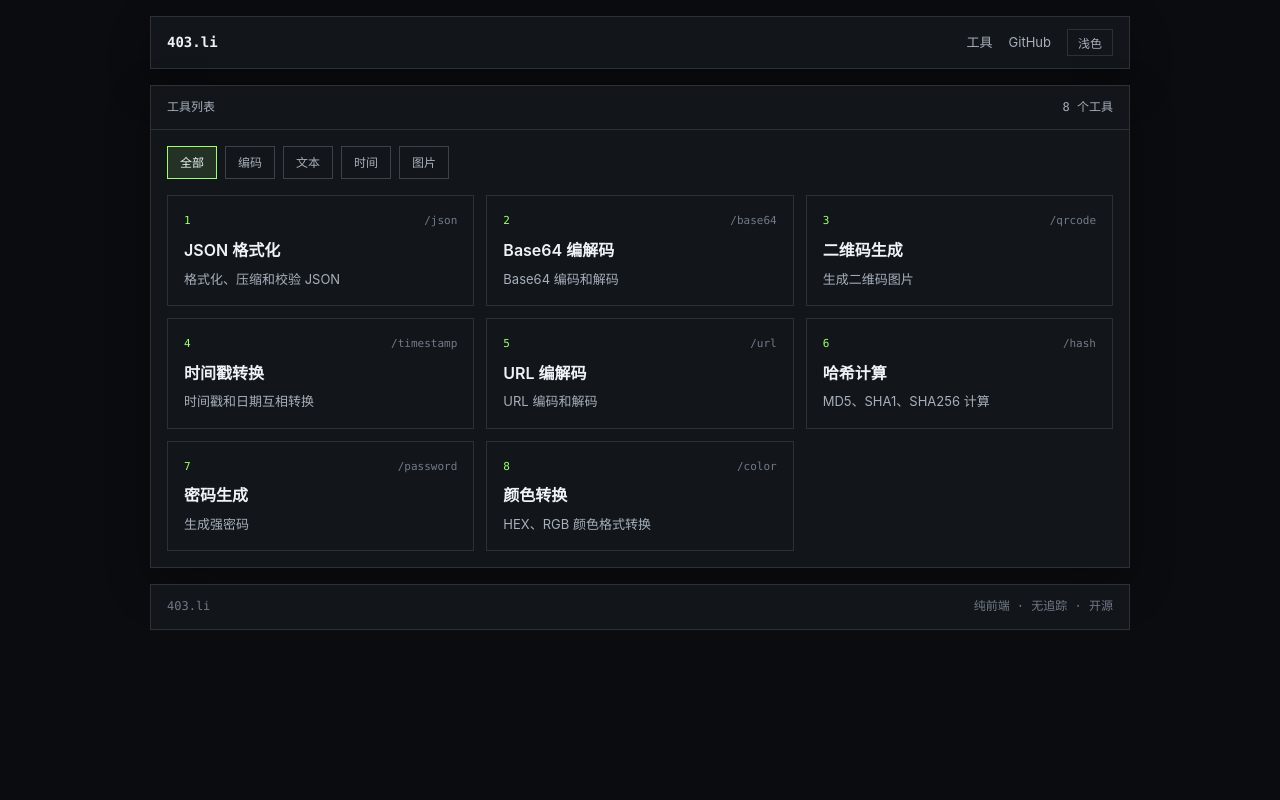
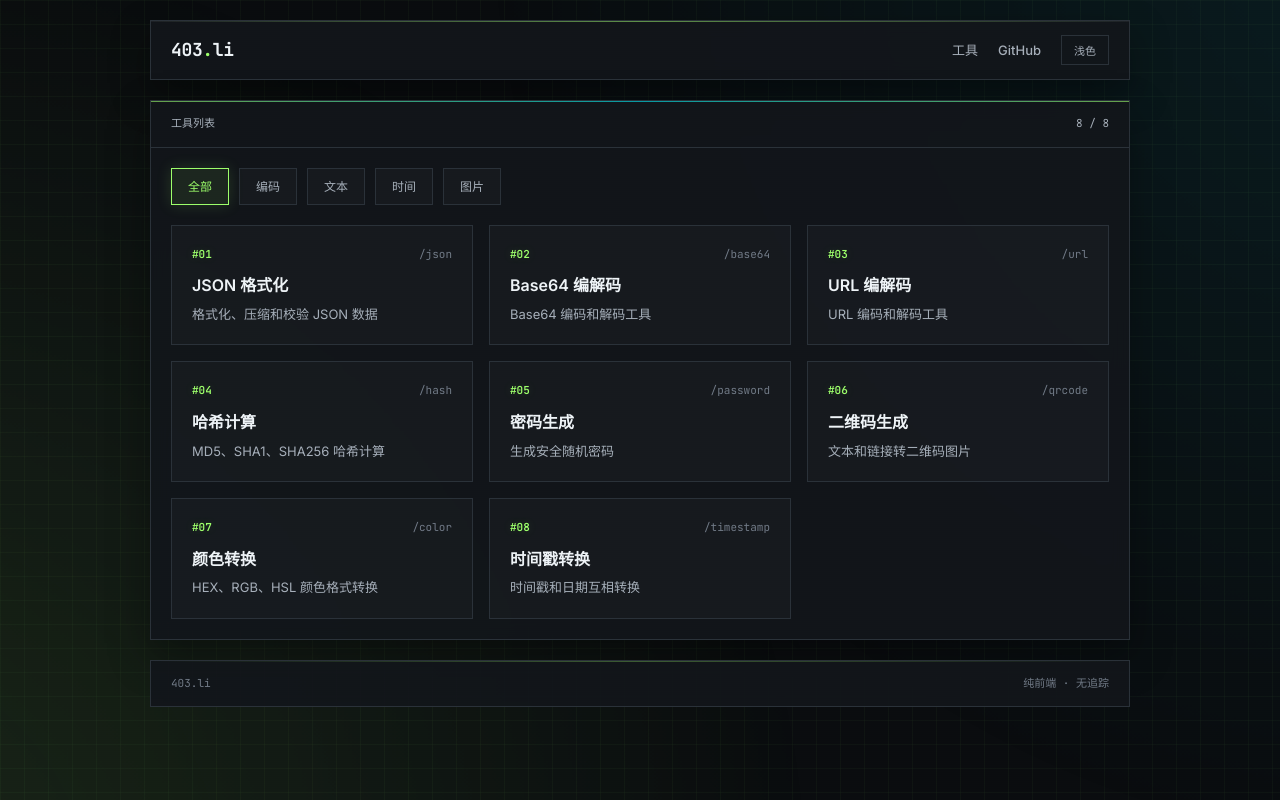
Before and after one commit to Xue-LC/403-li, a Vue app: page /tools in a window 1280 px wide. Built offline with nearby package versions, Linux system fonts and the light colour scheme.

Commit message:
style: 加回帅气视觉元素，保持简洁布局

```diff
--- a/src/App.vue
+++ b/src/App.vue
@@ -1,8 +1,8 @@
 <template>
   <div class="app">
-    <!-- 简洁顶部 -->
+    <!-- 顶部导航 -->
     <header class="topbar">
-      <a href="/" class="brand">403.li</a>
+      <a href="/" class="brand">403<span>.</span>li</a>
       <nav class="nav">
         <a href="/" class="nav-link">工具</a>
         <a href="https://github.com" target="_blank" class="nav-link">GitHub</a>
@@ -10,11 +10,11 @@
       </nav>
     </header>
 
-    <!-- 工具列表 -->
+    <!-- 工具面板 -->
     <main class="tool-panel">
       <div class="panel-head">
         <span>工具列表</span>
-        <span>{{ tools.length }} 个工具</span>
+        <span>{{ filteredTools.length }} / {{ tools.length }}</span>
       </div>
       <div class="panel-body">
         <!-- 分类标签 -->
@@ -26,11 +26,11 @@
           <span class="tab" :class="{ active: activeTab === 'image' }" @click="activeTab = 'image'">图片</span>
         </div>
 
-        <!-- 工具卡片 -->
+        <!-- 工具网格 -->
         <div class="tool-grid">
           <article class="tool-item" v-for="tool in filteredTools" :key="tool.id" @click="navigateTo(tool.path)">
             <div class="tool-header">
-              <span class="tool-id">{{ tool.id }}</span>
+              <span class="tool-id">#{{ tool.id.toString().padStart(2, '0') }}</span>
               <span class="tool-path">{{ tool.path }}</span>
             </div>
             <h3>{{ tool.name }}</h3>
@@ -43,7 +43,7 @@
     <!-- 页脚 -->
     <footer class="footer">
       <span>403.li</span>
-      <span>纯前端 · 无追踪 · 开源</span>
+      <span>纯前端 · 无追踪</span>
     </footer>
   </div>
 </template>
@@ -56,14 +56,14 @@ export default {
       isDark: true,
       activeTab: 'all',
       tools: [
-        { id: 1, path: '/json', name: 'JSON 格式化', description: '格式化、压缩和校验 JSON', category: 'encoding' },
-        { id: 2, path: '/base64', name: 'Base64 编解码', description: 'Base64 编码和解码', category: 'encoding' },
-        { id: 3, path: '/qrcode', name: '二维码生成', description: '生成二维码图片', category: 'image' },
-        { id: 4, path: '/timestamp', name: '时间戳转换', description: '时间戳和日期互相转换', category: 'time' },
-        { id: 5, path: '/url', name: 'URL 编解码', description: 'URL 编码和解码', category: 'encoding' },
-        { id: 6, path: '/hash', name: '哈希计算', description: 'MD5、SHA1、SHA256 计算', category: 'text' },
-        { id: 7, path: '/password', name: '密码生成', description: '生成强密码', category: 'text' },
-        { id: 8, path: '/color', name: '颜色转换', description: 'HEX、RGB 颜色格式转换', category: 'image' }
+        { id: 1, path: '/json', name: 'JSON 格式化', description: '格式化、压缩和校验 JSON 数据', category: 'encoding' },
+        { id: 2, path: '/base64', name: 'Base64 编解码', description: 'Base64 编码和解码工具', category: 'encoding' },
+        { id: 3, path: '/url', name: 'URL 编解码', description: 'URL 编码和解码工具', category: 'encoding' },
+        { id: 4, path: '/hash', name: '哈希计算', description: 'MD5、SHA1、SHA256 哈希计算', category: 'text' },
+        { id: 5, path: '/password', name: '密码生成', description: '生成安全随机密码', category: 'text' },
+        { id: 6, path: '/qrcode', name: '二维码生成', description: '文本和链接转二维码图片', category: 'image' },
+        { id: 7, path: '/color', name: '颜色转换', description: 'HEX、RGB、HSL 颜色格式转换', category: 'image' },
+        { id: 8, path: '/timestamp', name: '时间戳转换', description: '时间戳和日期互相转换', category: 'time' }
       ]
     }
   },
@@ -88,5 +88,4 @@ export default {
 </script>
 
 <style scoped>
-/* 样式在全局 styles.css */
 </style>
--- a/src/assets/styles.css
+++ b/src/assets/styles.css
@@ -1,4 +1,6 @@
-/* 403.li - 简洁终端风格 */
+/* 403.li - 帅气终端风格 */
+@import url('https://fonts.googleapis.com/css2?family=JetBrains+Mono:wght@400;500;600;700&family=Inter:wght@400;500;600;700&display=swap');
+
 :root {
   --bg: #0a0c0f;
   --panel: #12161b;
@@ -8,7 +10,9 @@
   --muted: #a6afba;
   --dim: #717a87;
   --green: #9dff6b;
-  --green-soft: rgba(157,255,107,0.12);
+  --green-glow: rgba(157, 255, 107, 0.15);
+  --green-soft: rgba(157, 255, 107, 0.08);
+  --cyan: #00f0ff;
   --shadow: 0 16px 38px rgba(0,0,0,0.34);
   --mono: "JetBrains Mono", Consolas, monospace;
   --sans: "Inter", system-ui, sans-serif;
@@ -24,161 +28,260 @@
   --muted: #64748b;
   --dim: #94a3b8;
   --green: #16a34a;
-  --green-soft: rgba(22,163,74,0.08);
+  --green-glow: rgba(22, 163, 74, 0.1);
+  --green-soft: rgba(22, 163, 74, 0.06);
   --shadow: 0 16px 38px rgba(0,0,0,0.1);
 }
 
 * { box-sizing: border-box; margin: 0; padding: 0; }
 
-html, body {
-  background: var(--bg);
-  color: var(--text);
+html, body { min-height: 100vh; }
+
+body {
   font-family: var(--sans);
   font-size: 14px;
   line-height: 1.6;
-  min-height: 100vh;
+  color: var(--text);
+  background:
+    linear-gradient(rgba(157, 255, 107, 0.03) 1px, transparent 1px),
+    linear-gradient(90deg, rgba(157, 255, 107, 0.03) 1px, transparent 1px),
+    var(--bg);
+  background-size: 24px 24px, 24px 24px, auto;
+  position: relative;
+}
+
+/* 扫描线 */
+body::before {
+  content: "";
+  position: fixed;
+  inset: 0;
+  pointer-events: none;
+  background: repeating-linear-gradient(0deg, rgba(157, 255, 107, 0.015) 0px, rgba(157, 255, 107, 0.015) 1px, transparent 1px, transparent 2px);
+  opacity: 0.6;
+  z-index: 9999;
+}
+
+/* 光晕背景 */
+body::after {
+  content: "";
+  position: fixed;
+  top: -50%;
+  left: -50%;
+  width: 200%;
+  height: 200%;
+  background: radial-gradient(circle at 20% 80%, var(--green-glow) 0%, transparent 40%), radial-gradient(circle at 80% 20%, rgba(0, 240, 255, 0.1) 0%, transparent 40%);
+  pointer-events: none;
+  z-index: -1;
+  animation: pulse 8s ease-in-out infinite;
+}
+
+@keyframes pulse {
+  0%, 100% { opacity: 0.5; transform: scale(1); }
+  50% { opacity: 0.8; transform: scale(1.05); }
 }
 
 .app {
-  width: min(var(--max), calc(100vw - 16px));
+  width: min(var(--max), calc(100vw - 24px));
   margin: 0 auto;
-  padding: 16px 0 24px;
+  padding: 20px 0 32px;
+  position: relative;
+  z-index: 1;
 }
 
-/* === 顶部导航 === */
+/* 顶部导航 */
 .topbar {
   border: 1px solid var(--line);
-  background: var(--panel);
-  box-shadow: var(--shadow);
+  background: rgba(18, 22, 27, 0.95);
+  backdrop-filter: blur(10px);
+  box-shadow: var(--shadow), inset 0 1px 0 rgba(255,255,255,0.05);
   display: flex;
   align-items: center;
   justify-content: space-between;
-  padding: 12px 16px;
-  margin-bottom: 16px;
+  padding: 14px 20px;
+  margin-bottom: 20px;
+  position: relative;
+}
+
+.topbar::before {
+  content: "";
+  position: absolute;
+  top: 0;
+  left: 0;
+  right: 0;
+  height: 1px;
+  background: linear-gradient(90deg, transparent, var(--green), transparent);
+  opacity: 0.5;
 }
 
 .brand {
   font-family: var(--mono);
-  font-size: 14px;
-  font-weight: 600;
+  font-size: 18px;
+  font-weight: 700;
   color: var(--text);
   text-decoration: none;
+  letter-spacing: -0.02em;
+}
+
+.brand span {
+  color: var(--green);
+  text-shadow: 0 0 20px var(--green-glow);
 }
 
 .nav {
   display: flex;
   align-items: center;
-  gap: 16px;
+  gap: 20px;
 }
 
 .nav-link {
   color: var(--muted);
   text-decoration: none;
   font-size: 13px;
-  transition: color 0.15s;
+  font-weight: 500;
+  transition: all 0.2s;
+  position: relative;
 }
 
 .nav-link:hover {
-  color: var(--text);
+  color: var(--green);
+  text-shadow: 0 0 10px var(--green-glow);
 }
 
 .theme-toggle {
   background: transparent;
   border: 1px solid var(--line);
   color: var(--muted);
-  padding: 4px 10px;
-  font-size: 12px;
+  padding: 6px 12px;
+  font-family: var(--mono);
+  font-size: 11px;
   cursor: pointer;
-  transition: all 0.15s;
+  transition: all 0.2s;
 }
 
 .theme-toggle:hover {
-  color: var(--text);
-  border-color: var(--line-strong);
+  color: var(--green);
+  border-color: var(--green);
+  box-shadow: 0 0 15px var(--green-glow);
 }
 
-/* === 工具面板 === */
+/* 工具面板 */
 .tool-panel {
   border: 1px solid var(--line);
-  background: var(--panel);
+  background: rgba(18, 22, 27, 0.95);
+  backdrop-filter: blur(10px);
   box-shadow: var(--shadow);
+  position: relative;
+}
+
+.tool-panel::before {
+  content: "";
+  position: absolute;
+  top: 0;
+  left: 0;
+  right: 0;
+  height: 1px;
+  background: linear-gradient(90deg, var(--green), var(--cyan), var(--green));
+  opacity: 0.6;
 }
 
 .panel-head {
-  padding: 12px 16px;
+  padding: 14px 20px;
   border-bottom: 1px solid var(--line);
   display: flex;
   justify-content: space-between;
   align-items: center;
   font-family: var(--mono);
-  font-size: 12px;
+  font-size: 11px;
   color: var(--muted);
   text-transform: uppercase;
 }
 
 .panel-body {
-  padding: 16px;
+  padding: 20px;
 }
 
-/* === 分类标签 === */
+/* 分类标签 */
 .tabs {
   display: flex;
-  gap: 8px;
+  gap: 10px;
   flex-wrap: wrap;
-  margin-bottom: 16px;
+  margin-bottom: 20px;
 }
 
 .tab {
-  border: 1px solid var(--line-strong);
-  background: transparent;
+  border: 1px solid var(--line);
+  background: rgba(255,255,255,0.02);
   color: var(--muted);
-  padding: 6px 12px;
+  padding: 8px 16px;
   font-size: 12px;
   cursor: pointer;
-  transition: all 0.15s;
+  transition: all 0.2s;
 }
 
 .tab:hover {
   color: var(--text);
-  border-color: var(--line);
+  border-color: var(--line-strong);
 }
 
 .tab.active {
-  color: var(--text);
+  color: var(--green);
   border-color: var(--green);
   background: var(--green-soft);
+  box-shadow: 0 0 15px var(--green-glow);
 }
 
-/* === 工具网格 === */
+/* 工具网格 */
 .tool-grid {
   display: grid;
   grid-template-columns: repeat(auto-fill, minmax(280px, 1fr));
-  gap: 12px;
+  gap: 16px;
 }
 
 .tool-item {
   border: 1px solid var(--line);
-  padding: 16px;
+  background: rgba(255,255,255,0.02);
+  padding: 20px;
   cursor: pointer;
-  transition: all 0.15s;
+  transition: all 0.3s;
+  position: relative;
+}
+
+.tool-item::before {
+  content: "";
+  position: absolute;
+  inset: 0;
+  padding: 1px;
+  background: linear-gradient(135deg, var(--green), transparent, var(--cyan));
+  -webkit-mask: linear-gradient(#fff 0 0) content-box, linear-gradient(#fff 0 0);
+  -webkit-mask-composite: xor;
+  mask-composite: exclude;
+  opacity: 0;
+  transition: opacity 0.3s;
 }
 
 .tool-item:hover {
-  border-color: var(--line-strong);
-  background: rgba(255,255,255,0.02);
+  border-color: transparent;
+  background: rgba(157, 255, 107, 0.03);
+  box-shadow: 0 0 30px var(--green-glow);
+  transform: translateY(-2px);
+}
+
+.tool-item:hover::before {
+  opacity: 0.5;
 }
 
 .tool-header {
   display: flex;
   justify-content: space-between;
-  margin-bottom: 8px;
+  margin-bottom: 10px;
   font-family: var(--mono);
   font-size: 11px;
-  color: var(--dim);
 }
 
 .tool-id {
   color: var(--green);
+  font-weight: 600;
+  text-shadow: 0 0 10px var(--green-glow);
 }
 
 .tool-path {
@@ -198,32 +301,48 @@ html, body {
   line-height: 1.5;
 }
 
-/* === 页脚 === */
+/* 页脚 */
 .footer {
-  margin-top: 16px;
+  margin-top: 20px;
   border: 1px solid var(--line);
-  background: var(--panel);
-  padding: 12px 16px;
+  background: rgba(18, 22, 27, 0.95);
+  padding: 14px 20px;
   display: flex;
   justify-content: space-between;
   font-family: var(--mono);
-  font-size: 12px;
+  font-size: 11px;
   color: var(--dim);
+  position: relative;
 }
 
-/* === 响应式 === */
+.footer::before {
+  content: "";
+  position: absolute;
+  top: 0;
+  left: 0;
+  right: 0;
+  height: 1px;
+  background: linear-gradient(90deg, transparent, var(--green), transparent);
+  opacity: 0.3;
+}
+
+/* 响应式 */
 @media (max-width: 640px) {
   .app {
-    width: calc(100vw - 24px);
-    padding: 12px 0;
+    width: calc(100vw - 20px);
+    padding: 12px 0 20px;
   }
 
   .topbar {
-    padding: 10px 12px;
+    padding: 12px 16px;
+    flex-direction: column;
+    gap: 12px;
+    align-items: flex-start;
   }
 
   .nav {
-    gap: 12px;
+    width: 100%;
+    justify-content: space-between;
   }
 
   .tool-grid {
@@ -231,11 +350,15 @@ html, body {
   }
 
   .tabs {
-    gap: 6px;
+    gap: 8px;
   }
 
   .tab {
-    padding: 5px 10px;
+    padding: 6px 12px;
     font-size: 11px;
   }
+
+  .panel-body {
+    padding: 16px;
+  }
 }
```
